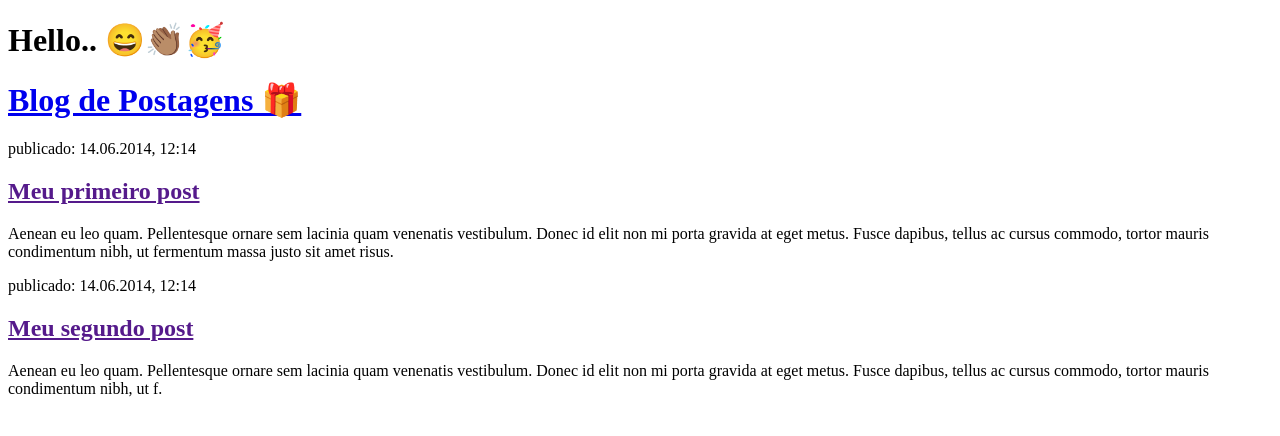
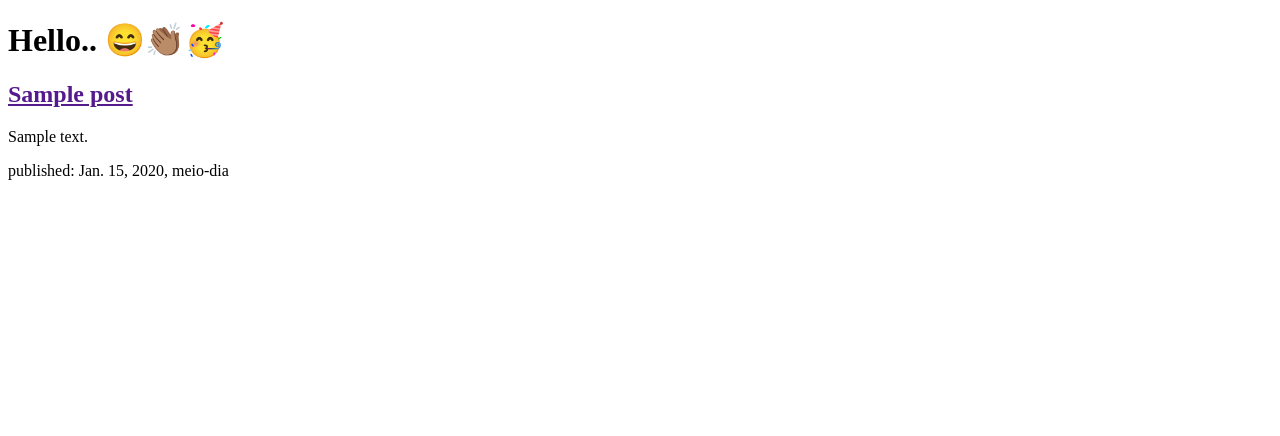
Before and after one commit to naftalivo/my-first-blog, a Django app: page / in a window 1280 px wide. Shown: the top 436 px of the page. Run offline with Django 3.2, Linux system fonts and the light colour scheme; tables that the repository leaves empty hold one stand-in row (values such as "Sample post").

Commit message:
Modified templates to display posts from database.

```diff
--- a/blog/templates/blog/post_list.html
+++ b/blog/templates/blog/post_list.html
@@ -9,19 +9,13 @@
     <h1>Hello.. 😄👏🏽🥳</h1>
 
         <div>
-            <h1><a href="/">Blog de Postagens 🎁</a></h1>
+          {% for post in posts %}
+        <div>
+            <h2><a href="">{{ post.title }}</a></h2>
+            <p>{{ post.text|linebreaksbr }}</p>
+            <p>published: {{ post.published_date }}</p>
         </div>
-
-        <div>
-            <p>publicado: 14.06.2014, 12:14</p>
-            <h2><a href="">Meu primeiro post</a></h2>
-            <p>Aenean eu leo quam. Pellentesque ornare sem lacinia quam venenatis vestibulum. Donec id elit non mi porta gravida at eget metus. Fusce dapibus, tellus ac cursus commodo, tortor mauris condimentum nibh, ut fermentum massa justo sit amet risus.</p>
-        </div>
-
-        <div>
-            <p>publicado: 14.06.2014, 12:14</p>
-            <h2><a href="">Meu segundo post</a></h2>
-            <p>Aenean eu leo quam. Pellentesque ornare sem lacinia quam venenatis vestibulum. Donec id elit non mi porta gravida at eget metus. Fusce dapibus, tellus ac cursus commodo, tortor mauris condimentum nibh, ut f.</p>
+        {% endfor %}
         </div>
 
   </body>
--- a/blog/views.py
+++ b/blog/views.py
@@ -1,5 +1,7 @@
 from django.shortcuts import render
+from django.utils import timezone
+from .models import Post
 
-# Create your views here.
 def post_list(request):
-    return render(request, 'blog/post_list.html', {})
+    posts = Post.objects.filter(published_date__lte=timezone.now()).order_by('published_date')
+    return render(request, 'blog/post_list.html', {'posts': posts})
```
